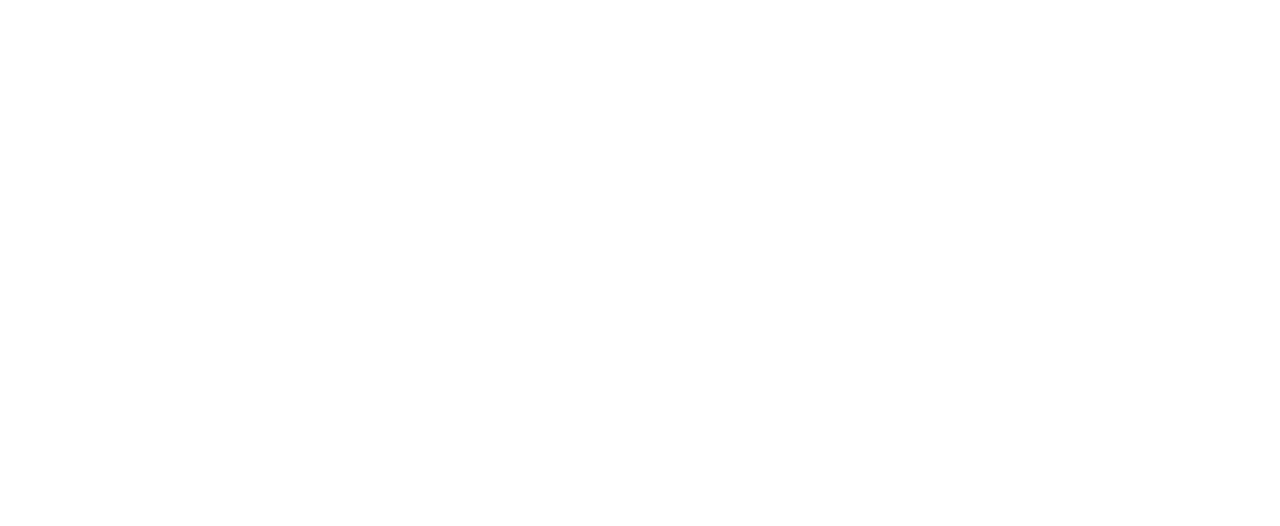
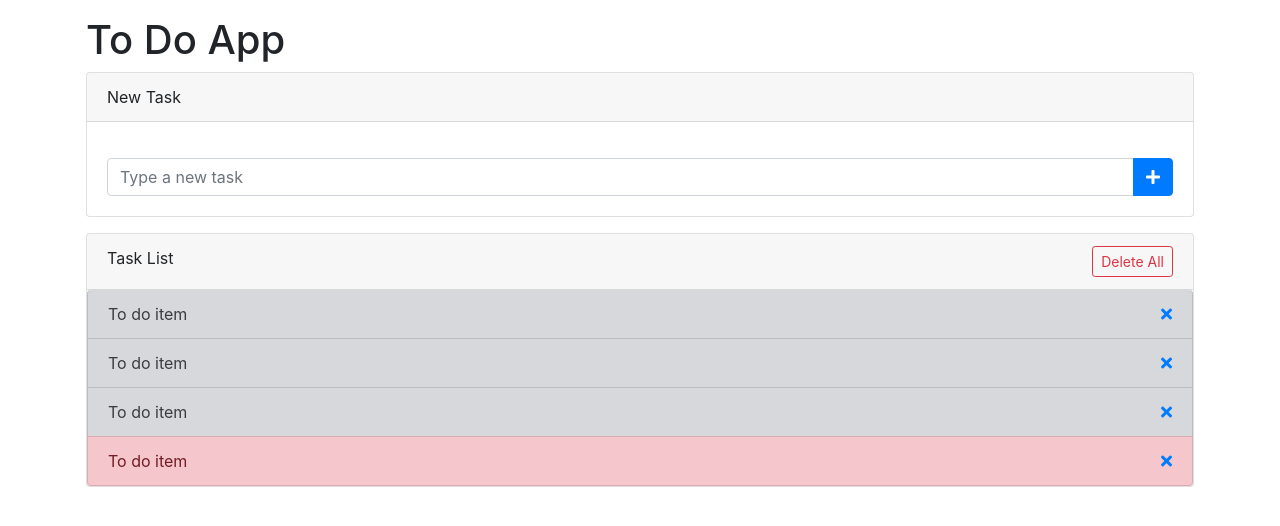
Before and after one commit to yusufdogan335/To-Do-App, a plain HTML site: page index.html in a window 1280 px wide. Drawn offline with nearby package versions, Linux system fonts and the light colour scheme.

Commit message:
html done

```diff
--- a/index.html
+++ b/index.html
@@ -17,6 +17,61 @@
 
 <body>
 
+    <div class="container p-3">
+        <h1 class="app-title" id="header">To Do App</h1>
+        <div class="card">
+            <div class="card-header">
+                New Task
+            </div>
+            <div class="card-body">
+                <form id="addTaskForm">
+                    <div class="input-group mt-3">
+                        <input id="txtTaskName" type="text" class="form-control" placeholder="Type a new task">
+                        <div class="input-group-append">
+                            <button class="btn btn-primary" type="submit" id="#btnAddNewTask">
+                                <i class="fas fa-plus"></i>
+                            </button>
+                        </div>
+                    </div>
+                </form>
+            </div>
+
+
+        </div>
+        <div class="card mt-3">
+            <div class="card-header">
+                Task List
+                <a id="btnDeleteAll" href="#" class="btn btn-outline-danger btn-sm delete-all float-right">
+                    Delete All
+                </a>
+            </div>
+            <ul id="task-list" class="list-group">
+                <li class="list-group-item list-group-item-secondary">To do item
+                    <a href="#" class="delete-item float-right">
+                        <i class="fas fa-times"></i>
+                    </a>
+                </li>
+                <li class="list-group-item list-group-item-secondary">To do item
+                    <a href="#" class="delete-item float-right">
+                        <i class="fas fa-times"></i>
+                    </a>
+                </li>
+                <li class="list-group-item list-group-item-secondary">To do item
+                    <a href="#" class="delete-item float-right">
+                        <i class="fas fa-times"></i>
+                    </a>
+                </li>
+                <li class="list-group-item list-group-item-danger">To do item
+                    <a href="#" class="delete-item float-right">
+                        <i class="fas fa-times"></i>
+                    </a>
+                </li>
+
+            </ul>
+
+        </div>
+    </div>
+
 
 
 
```
